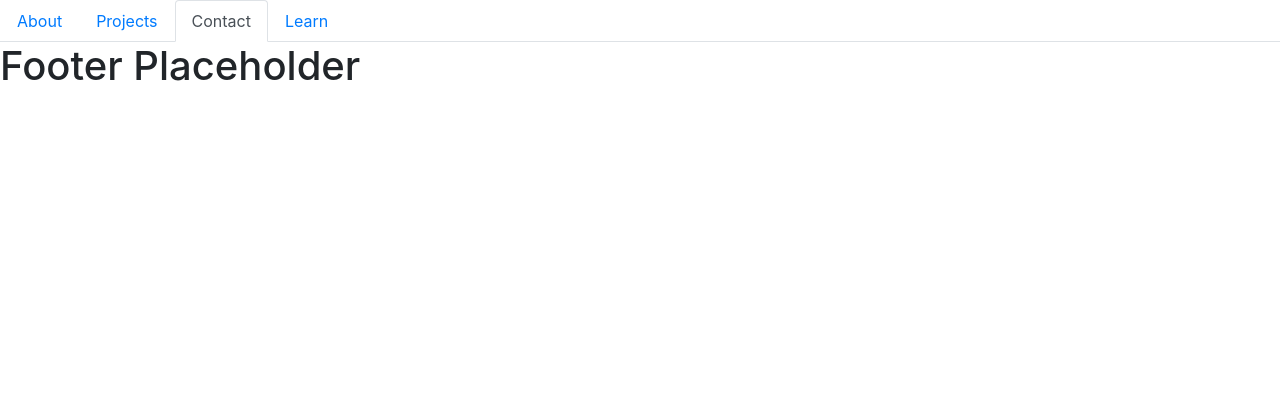
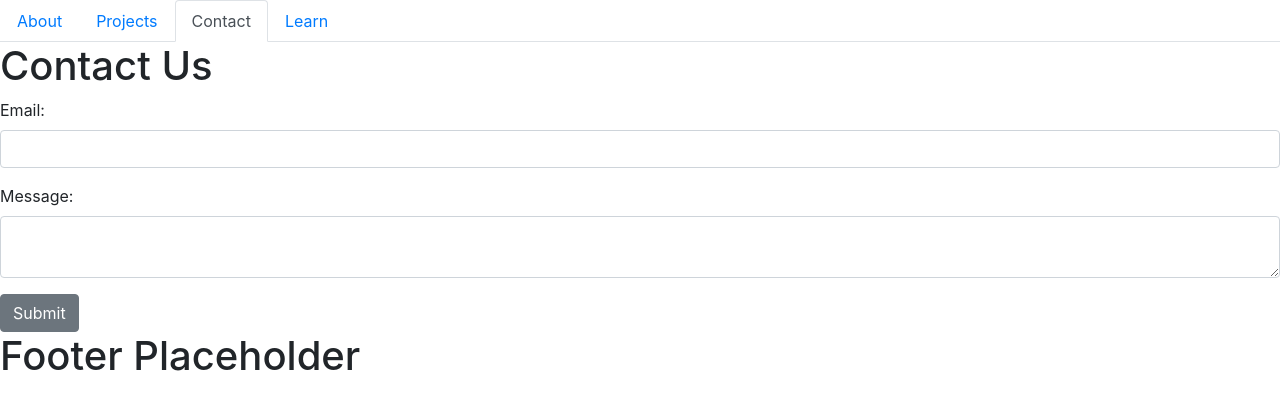
Before and after one commit to iampopov/reactProfile, a React (Create React App) app: page /contact in a window 1280 px wide. Shown: the top 410 px of the page. Built offline with nearby package versions, Linux system fonts and the light colour scheme.

Commit message:
wired html validation on the form

```diff
--- a/src/App.js
+++ b/src/App.js
@@ -4,6 +4,7 @@ import Footer from "./components/Footer"
 import Header from "./components/Header"
 import About from "./components/About"
 import Projects from "./components/Projects"
+import MyForm from "./components/MyForm"
 
 function App() {
   return (
@@ -12,7 +13,7 @@ function App() {
       <Header />
       <Route exact path='/' component={About} />
       <Route exact path='/projects' component={Projects} />
-      {/* <Route exact path='/contact' component={About} /> */}
+      <Route exact path='/contact' component={MyForm} />
 
       <Footer />
     </div>
--- a/src/components/Card.js
+++ b/src/components/Card.js
@@ -3,16 +3,15 @@ import { Card, CardBody, CardTitle, CardSubtitle, CardText, CardLink } from 'rea
 
 const ProjectCard = props => {
       return (
-            <Card style={{ width: '16rem' }}>
+            <Card className="ml-1 mb-1" style={{ width: '16rem' }}>
                 <CardBody>
                <CardTitle>{props.cardTitle}</CardTitle>
-                <CardSubtitle className="mb-2 text-muted">Card Subtitle</CardSubtitle>
+
                 <CardText>
-                    Some quick example text to build on the card title and make up the bulk of
-                    the card's content.
+                    {props.description}
                 </CardText>
-                <CardLink href="#">Card Link</CardLink>
-                <CardLink href="#">Another Link</CardLink>
+                <CardLink href={props.gitHubLink}>GitHub Link</CardLink>
+                <CardLink href={props.homepage}>Deployed Project</CardLink>
                 </CardBody>
             </Card>
 
--- /dev/null
+++ b/src/components/MyForm.js
@@ -0,0 +1,100 @@
+import React, { useState } from "react";
+import axios from "axios";
+import {
+  Button, Container, Col, Form,
+  FormGroup, Label, Input,
+} from 'reactstrap';
+
+function MyForm() {
+  const [serverState, setServerState] = useState({
+    submitting: false,
+    status: null
+  });
+
+  const [validate, setValidate] = useState({
+    emailState: "",
+    messageState: ""
+  });
+
+  const handleServerResponse = (ok, msg, form) => {
+    setServerState({
+      submitting: false,
+      status: { ok, msg }
+    });
+    if (ok) {
+      form.reset();
+    }
+  };
+  const handleOnSubmit = e => {
+    e.preventDefault();
+    const form = e.target;
+    setServerState({ submitting: true });
+    axios({
+      method: "post",
+      url: "https://formspree.io/xyyjpnqa",
+      data: new FormData(form)
+    })
+      .then(r => {
+        handleServerResponse(true, "Thanks!", form);
+      })
+      .catch(r => {
+        handleServerResponse(false, r.response.data.error, form);
+      });
+  };
+
+  const validateForm = (e) => {
+    const emailRex = /^(([^<>()[\]\\.,;:\s@"]+(\.[^<>()[\]\\.,;:\s@"]+)*)|(".+"))@((\[[0-9]{1,3}\.[0-9]{1,3}\.[0-9]{1,3}\.[0-9]{1,3}\])|(([a-zA-Z\-0-9]+\.)+[a-zA-Z]{2,}))$/;
+    let messageState;
+    let emailState;
+    if (e.target.name === "email") {
+      if (emailRex.test(e.target.value)) {
+        emailState = 'has-success'
+      } else {
+        emailState = 'has-danger'
+      }
+      setValidate({ ...validate, emailState })
+    } else if (e.target.name === "message") {
+      if (e.target.value.length > 6) {
+        messageState = "has-success"
+      } else {
+        messageState = "has-danger"
+      }
+      setValidate({ ...validate, messageState })
+    }
+    }
+
+  return (
+    <div>
+      <h1>Contact Us</h1>
+      <Form onSubmit={handleOnSubmit}>
+      <FormGroup>
+        <Label htmlFor="email">Email:</Label>
+        <Input id="email" type="email" name="email" required
+        onChange = {validateForm}
+        valid={ validate.emailState === 'has-success' }
+        invalid={ validate.emailState === 'has-danger' }
+        />
+      </FormGroup>
+       <FormGroup>
+        <Label htmlFor="message">Message:</Label>
+        {/* <textarea id="message" name="message"></textarea> */}
+        <Input type="textarea" name="message" id="message"
+        onChange = {validateForm}
+        valid={ validate.messageState === 'has-success' }
+        invalid={ validate.messageState === 'has-danger' }
+        />
+      </FormGroup>
+        <Button type="submit" disabled={serverState.submitting}>
+          Submit
+        </Button>
+        {serverState.status && (
+          <p className={!serverState.status.ok ? "errorMsg" : ""}>
+            {serverState.status.msg}
+          </p>
+        )}
+      </Form>
+    </div>
+  );
+};
+
+export default MyForm;
--- a/src/components/Projects.js
+++ b/src/components/Projects.js
@@ -1,5 +1,5 @@
 import React, {useState, useEffect} from "react";
-import { Jumbotron } from 'reactstrap';
+import { Jumbotron, Row } from 'reactstrap';
 import API from "../utils/API"
 import ProjectCard from "./Card"
 
@@ -23,12 +23,16 @@ const Projects = props => {
       <h3 className="display-3">My Projects</h3>
       <hr className="my-2" />
       {projects.length ? (
-        <>
+        <Row>
         {projects.map(item => (
           <ProjectCard
-          cardTitle = {item.name} />
+          key = {item.node_id}
+          cardTitle = {item.name}
+          homepage = {item.homepage}
+          gitHubLink = {item.html_url}
+          description = {item.description} />
         ))}
-        </>
+        </Row>
       ) : (<h3>No projects</h3>)}
 
 
```
Also changed, not shown: 1 other file (tests, documents, lock files or other folders).
